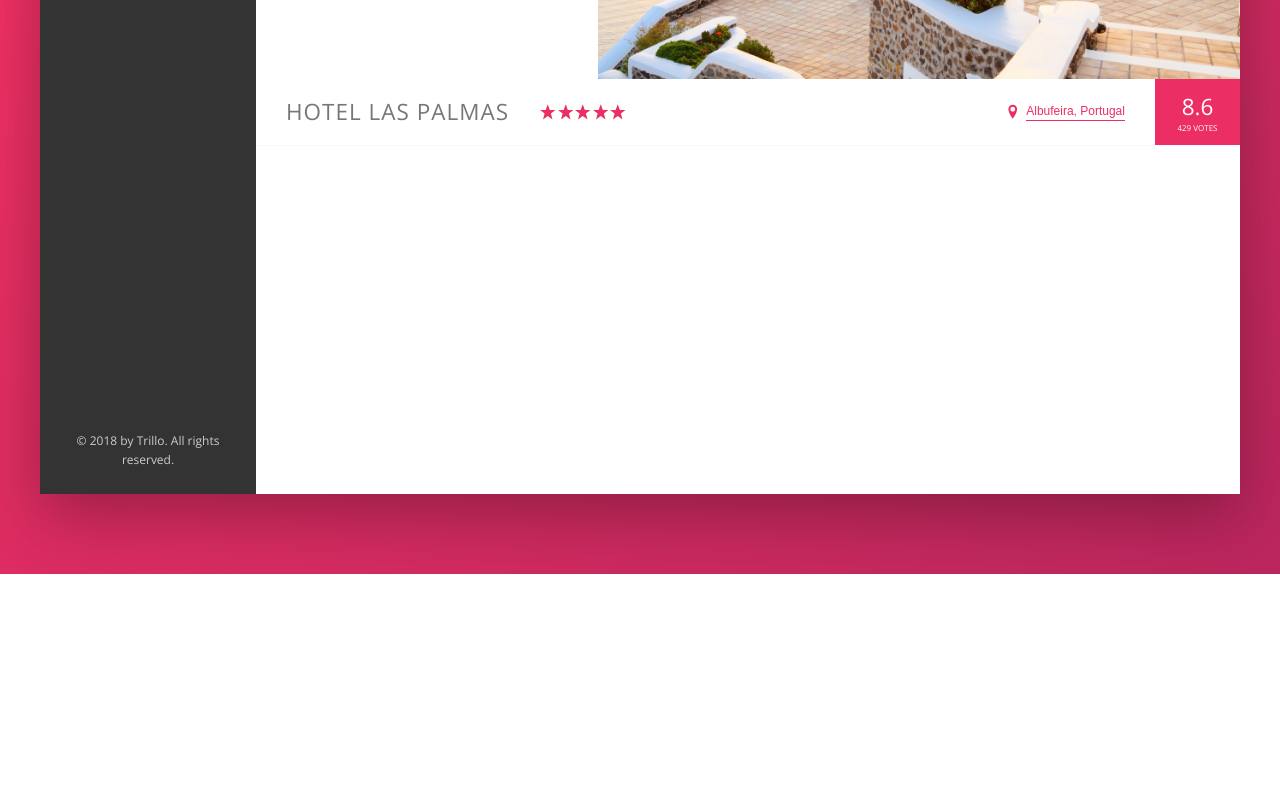
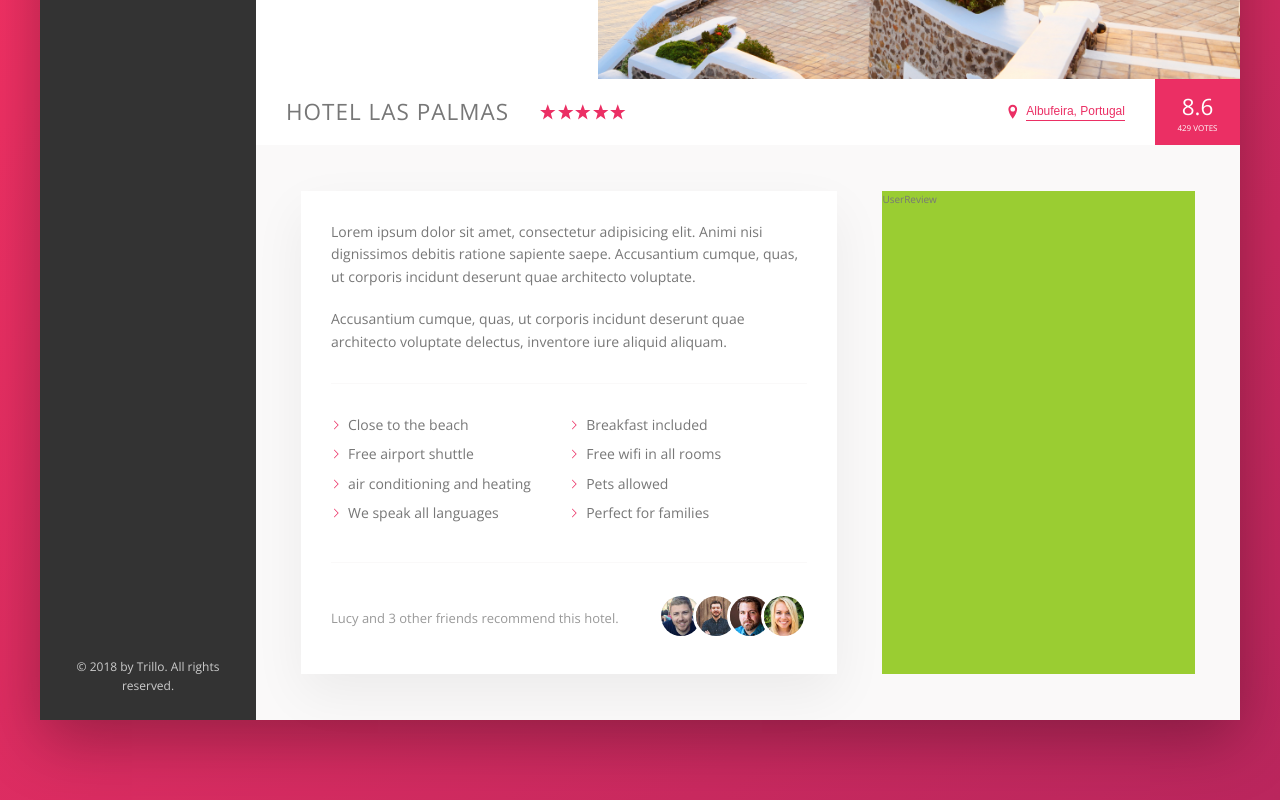
Before and after one commit to dipanshu08/trillo, a website: page index.html in a window 1280 px wide. Shown: the part 456-1256 px from the top of the page. Before the commit the page ends 1030 px from the top, so only its background shows below. Drawn offline with nearby package versions, Linux system fonts and the light colour scheme.

Commit message:
added a description of hotels

```diff
--- a/index.html
+++ b/index.html
@@ -131,6 +131,41 @@
                         </div>
                     </div>
 
+                    <div class="detail">
+                        <div class="description">
+                            <p class="paragraph">
+                                Lorem ipsum dolor sit amet, consectetur adipisicing elit. Animi nisi dignissimos debitis ratione sapiente saepe. Accusantium cumque, quas, ut corporis incidunt deserunt quae architecto voluptate.
+                            </p>
+                            <p class="paragraph">
+                                Accusantium cumque, quas, ut corporis incidunt deserunt quae architecto voluptate delectus, inventore iure aliquid aliquam.
+                            </p>
+                            <ul class="list">
+                                <li class="list__item">Close to the beach</li>
+                                <li class="list__item">Breakfast included</li>
+                                <li class="list__item">Free airport shuttle</li>
+                                <li class="list__item">Free wifi in all rooms</li>
+                                <li class="list__item">air conditioning and heating</li>
+                                <li class="list__item">Pets allowed</li>
+                                <li class="list__item">We speak all languages</li>
+                                <li class="list__item">Perfect for families</li>
+                            </ul>
+
+                            <div class="recommend">
+                                <p class="recommend__count">Lucy and 3 other friends recommend this hotel.</p>
+                                <div class="recommend__friends">
+                                    <img src="img/user-3.jpg" alt="friend 1" class="recommend__photo">
+                                    <img src="img/user-4.jpg" alt="friend 1" class="recommend__photo">
+                                    <img src="img/user-5.jpg" alt="friend 1" class="recommend__photo">
+                                    <img src="img/user-6.jpg" alt="friend 1" class="recommend__photo">
+                                </div>
+                            </div>
+                        </div>
+
+                        <div class="user-review">
+                            UserReview
+                        </div>
+                    </div>
+
                 </main>
             </div>
         </div>
--- a/sass/_base.scss
+++ b/sass/_base.scss
@@ -31,6 +31,9 @@ Grey dark 3: #999
     --color-grey-dark-3: #999;
 
     --shadow-dark: 0 2rem 6rem rgba(0, 0, 0, .3);
+    --shadow-light: 0 2rem 5rem rgba(0,0,0,.06);
+
+    --line: 1px solid var(--color-grey-light-1);
 }
 
 * {
--- a/sass/_components.scss
+++ b/sass/_components.scss
@@ -200,7 +200,7 @@
 .overview {
     display: flex;
     align-items: center;
-    border-bottom: 1px solid var(--color-grey-light-1);
+    border-bottom: var(--line);
 
     &__heading {
         font-size: 2.25rem;
@@ -295,3 +295,73 @@
         box-shadow: none;
     }
 }
+
+// Paragraph
+.paragraph:not(:last-of-type) {
+    margin-bottom: 2rem
+}
+
+// List
+.list {
+    margin: 3rem 0;
+    list-style: none;
+    padding: 3rem 0;
+    border-top: var(--line);
+    border-bottom: var(--line);
+
+    display: flex;
+    flex-wrap: wrap;
+
+    &__item {
+        flex: 0 0 50%;
+        margin-bottom: .7rem;
+    }
+
+    &__item::before {
+        content: "";
+        display: inline-block;
+        height: 1rem;
+        width: 1rem;
+        margin-right: 7px;
+
+        // Older browser
+        // background-image: url(../img/chevron-thin-right.svg);
+        // background-size: cover
+
+        // Newer browser - masks
+        background-color: var(--color-primary);
+        -webkit-mask-image: url(../img/chevron-thin-right.svg);
+        -webkit-mask-size: cover;
+        mask-image: url(../img/chevron-thin-right.svg);
+        mask-size: cover;
+    }
+}
+
+// Recommend
+.recommend {
+    font-size: 1.3rem;
+    color: var(--color-grey-dark-3);
+
+    display: flex;
+    align-items: center;
+
+    &__count {
+        margin-right: auto;
+    }
+
+    &__friends {
+
+    }
+
+    &__photo {
+        box-sizing: content-box;
+        height: 4rem;
+        width: 4rem;
+        border-radius: 50%;
+        border: 3px solid #fff;
+
+        &:not(:last-child) {
+            margin-right: -1.5rem;
+        }
+    }
+}
--- a/sass/_layout.scss
+++ b/sass/_layout.scss
@@ -11,7 +11,7 @@
     font-size: 1.4rem;
     height: 7rem;
     background-color: #fff;
-    border-bottom: 1px solid var(--color-grey-light-1);
+    border-bottom: var(--line);
 
     display: flex;
     justify-content: space-between;
@@ -35,7 +35,26 @@
 
 .hotel-view {
     background-color: #fff;
-    height: 80rem;
-
     flex: 1;
 }
+
+.detail {
+    display: flex;
+    padding: 4.5rem;
+    background-color: var(--color-grey-light-1);
+    border-bottom: var(--line);
+}
+
+.description {
+    font-size: 1.4rem;
+    background-color: #fff;
+    box-shadow: var(--shadow-light);
+    padding: 3rem;
+    flex: 0 0 60%;
+    margin-right: 4.5rem;
+}
+
+.user-review {
+    background-color: yellowgreen;
+    flex: 1;
+}
```
Also changed, not shown: css/style.css.
